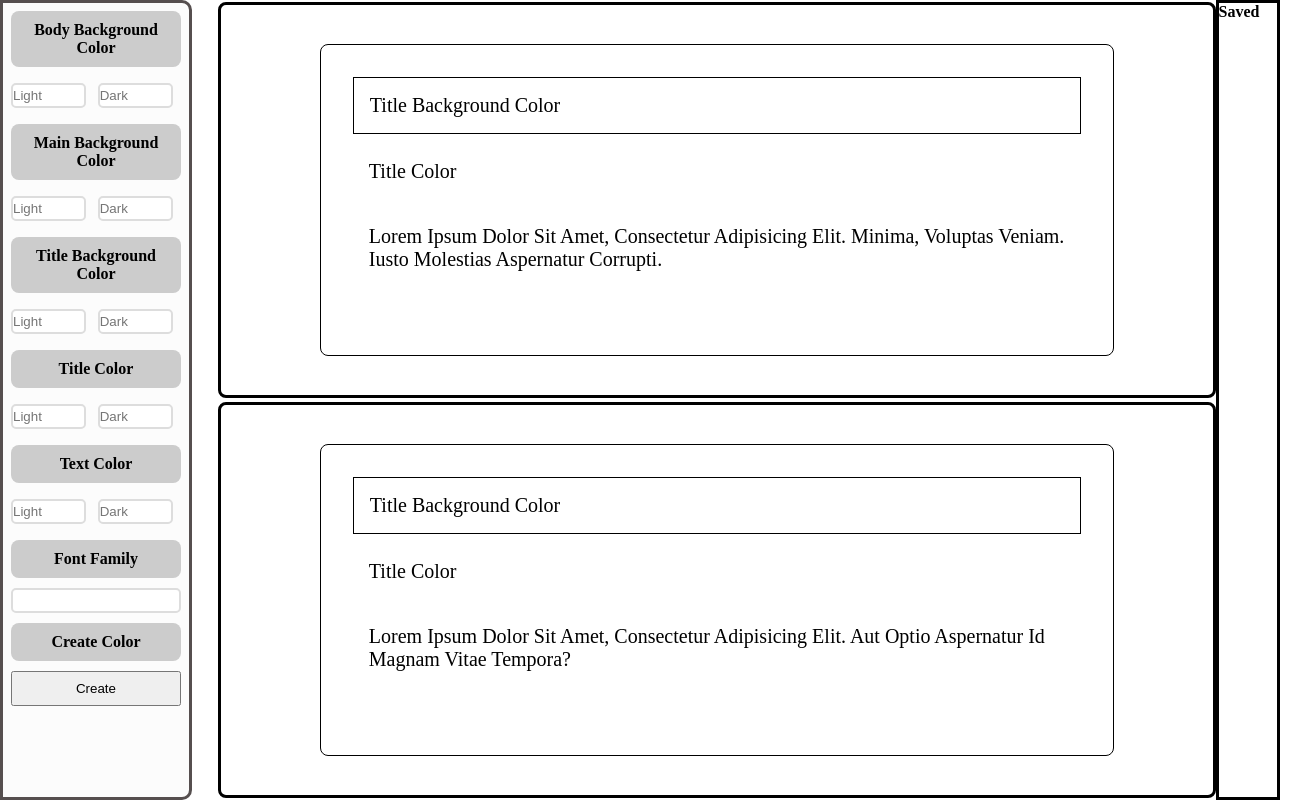
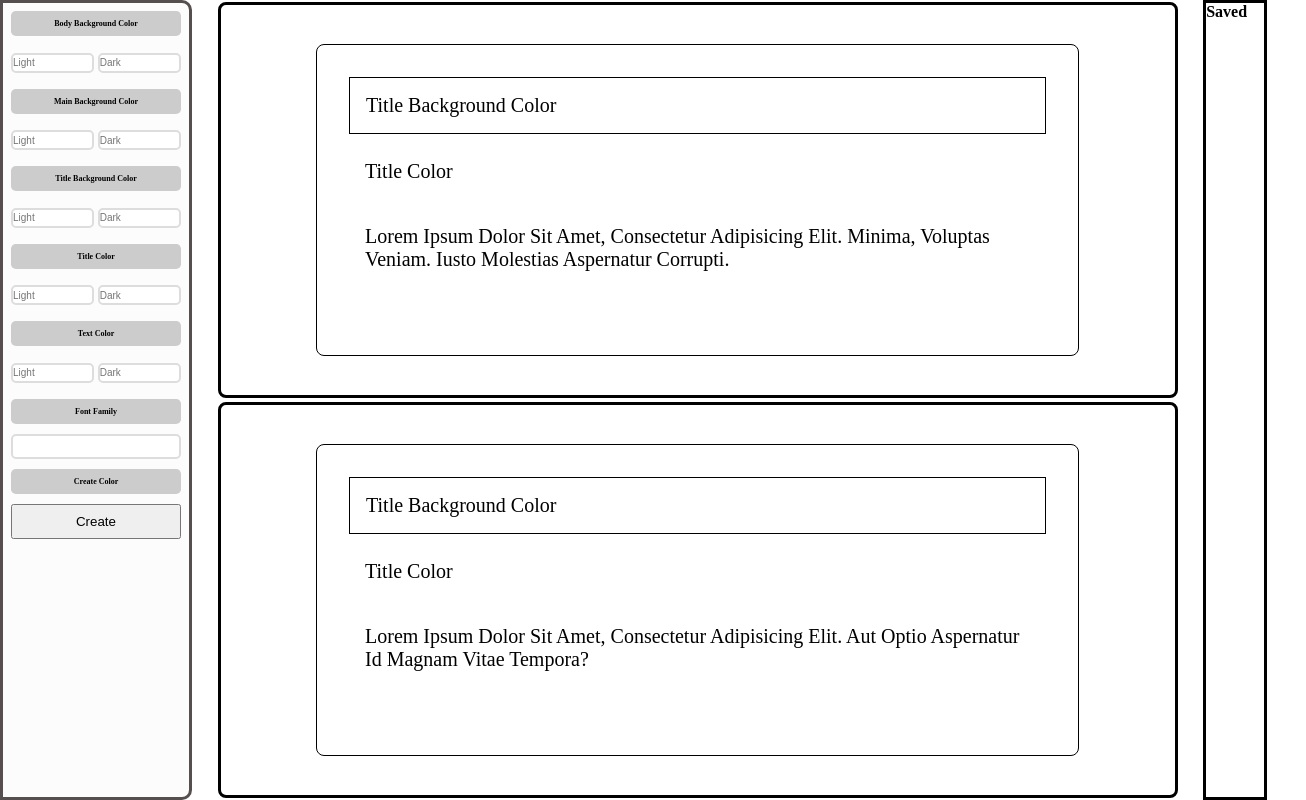
Before and after one commit to LearnCodingEasy/Choose-Color, a website: page project/pug/index.pug in a window 1280 px wide. Shown: the whole page, 1306 px wide, since content can reach past the window. Drawn offline with nearby package versions, Linux system fonts and the light colour scheme; files that its build step writes are made by us from their sources.

Commit message:
template

```diff
--- a/project/css/scss/style.scss
+++ b/project/css/scss/style.scss
@@ -11,7 +11,7 @@ main {
   .wrapper-main {
     .inner.container {
       display: grid;
-      grid-template-columns: 15% 78% 5%;
+      grid-template-columns: 15% 75% 5%;
       gap: 2% 2%;
       .input {
         border: 0.2rem solid rgb(86, 79, 79);
@@ -21,13 +21,14 @@ main {
         border-radius: 0 10px 10px 0;
         padding: 0.5rem;
         h2 {
-          font-size: 16px;
+          font-size: 8px;
+          font-weight: bold;
           text-transform: capitalize;
-          padding: 10px 5px;
+          padding: 8px 5px;
           background-color: #ccc;
           color: #000;
           text-align: center;
-          border-radius: 0.5rem;
+          border-radius: 0.3rem;
         }
         .toggle-container {
           input[type="checkbox"] {
@@ -85,11 +86,12 @@ main {
           .light,
           .dark {
             input {
-              width: 90%;
+              width: 100%;
               border: 2px solid #ddd;
               outline: none;
               border-radius: 5px;
-              height: 25px;
+              height: 20px;
+              font-size: 10px;
             }
           }
         }
@@ -178,7 +180,7 @@ main {
         // Ul
         .wrapper-colors {
           display: grid;
-          grid-template-columns: repeat(auto-fill, minmax(18%, 1fr));
+          grid-template-columns: repeat(auto-fill, minmax(98%, 1fr));
           grid-gap: 2% 2%;
           list-style: none;
           padding: 0;
```
Also changed, not shown: dist/css/style.css, 2 other files.
